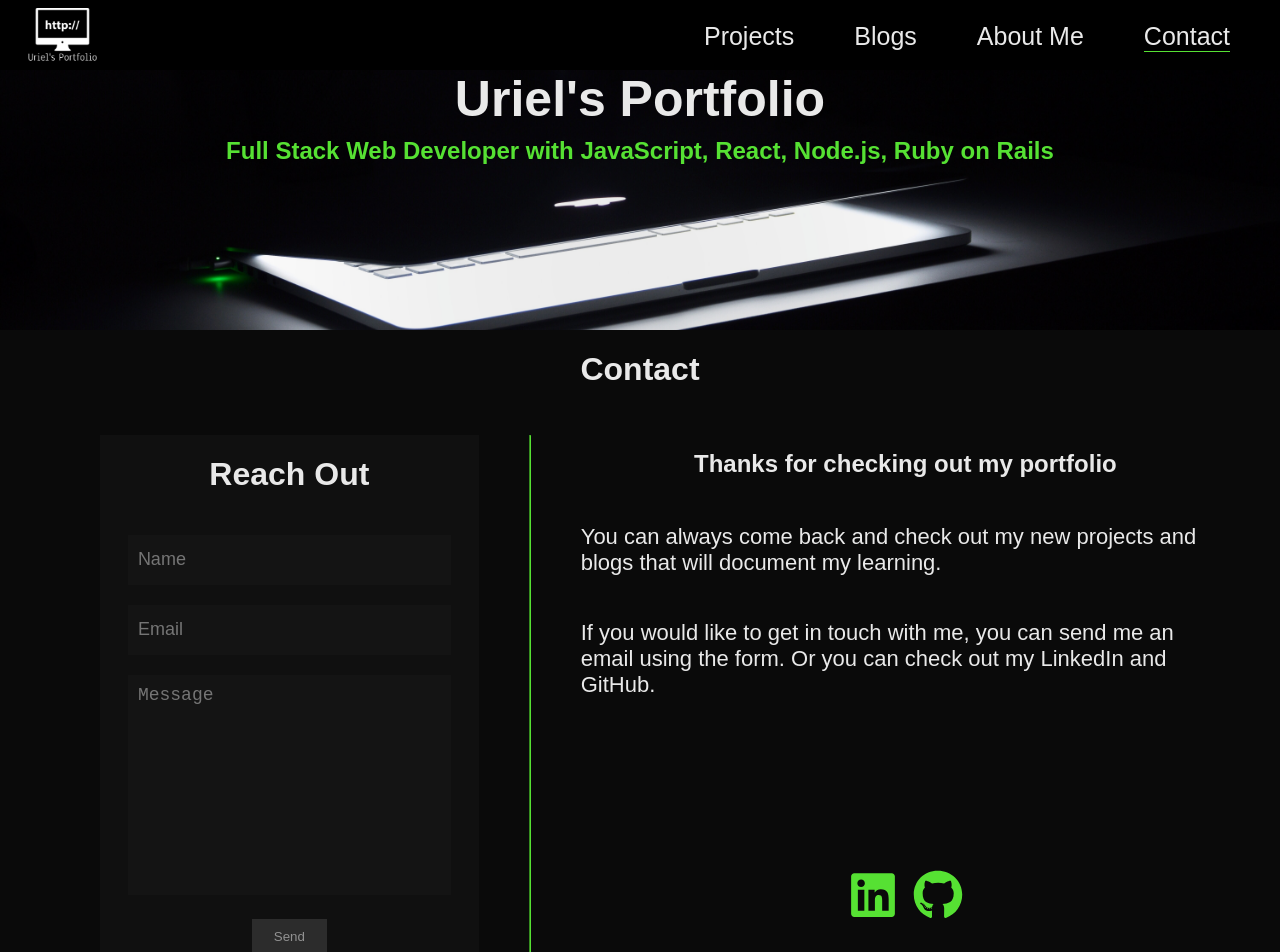
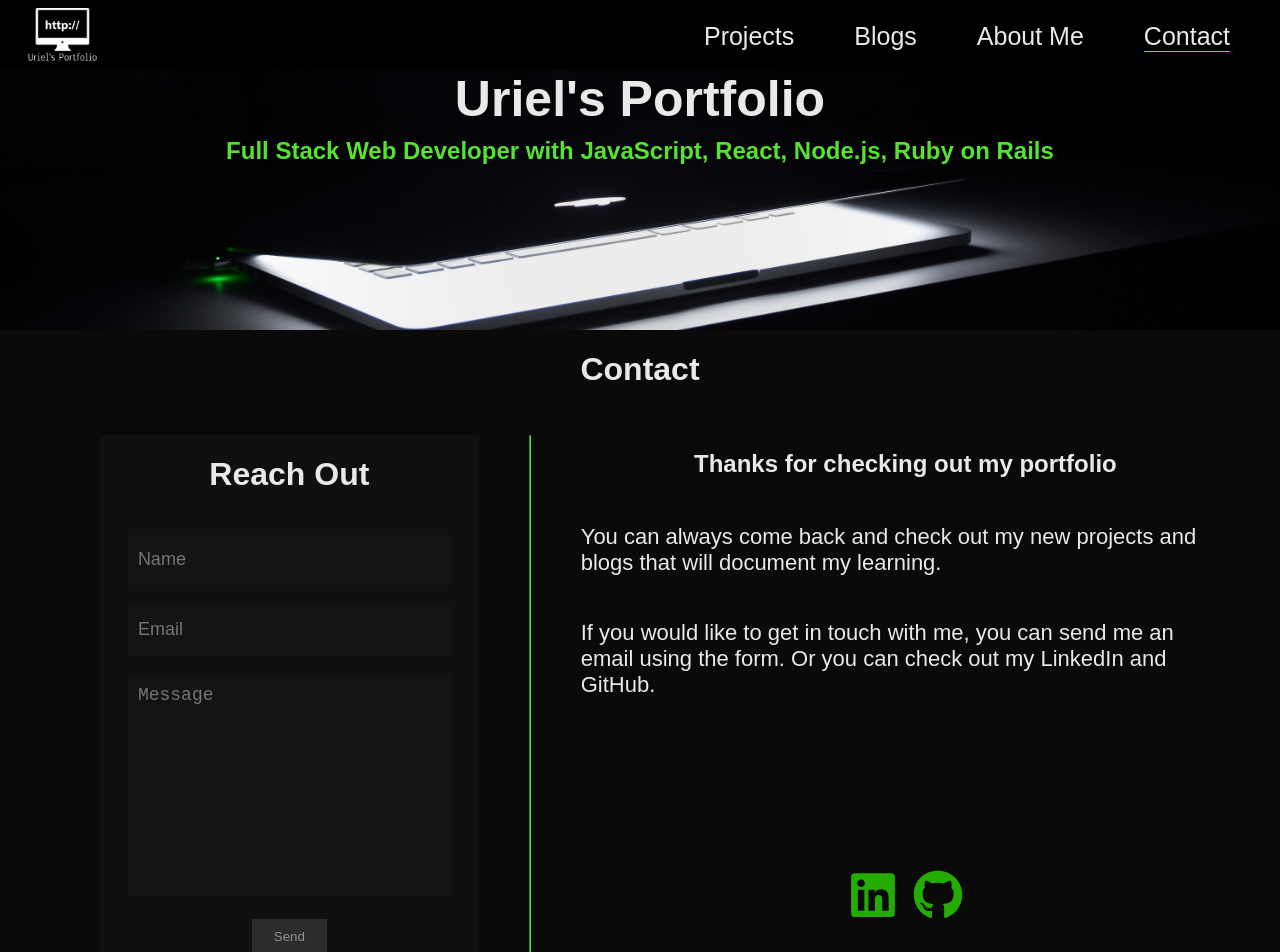
Before and after one commit to codenameuriel/portfolio, a React (Create React App) app: page /contact in a window 1280 px wide. Shown: the top 952 px of the page. Built offline with nearby package versions, Linux system fonts and the light colour scheme; no server answers; a web font is replaced by a local one.

Commit message:
add styling to icons

```diff
--- a/src/components/Contact/Contact.js
+++ b/src/components/Contact/Contact.js
@@ -2,7 +2,7 @@ import React, { Component } from 'react';
 import ContactStyles from './Contact.module.css';
 import emailjs from 'emailjs-com';
 import { templateKey, userKey } from '../../key';
-import { FaLinkedin, FaGithub } from 'react-icons/fa'
+import { FaLinkedin, FaGithub } from 'react-icons/fa';
 
 class Contact extends Component {
   state = {
@@ -135,8 +135,14 @@ class Contact extends Component {
               If you would like to get in touch with me, you can send me an email using the form. Or you can check out my LinkedIn and GitHub.
             </p>
             <div className={ContactStyles.Icons}>
-              <FaLinkedin className={ContactStyles.Linkedin}/>
-              <FaGithub className={ContactStyles.Github}/>
+              <a
+                href="https://www.linkedin.com/in/uriel-rodriguez-9ab2946b/"
+                target="_blank"
+                rel="noopener noreferrer"><FaLinkedin className={ContactStyles.Linkedin}/></a>
+              <a
+                href="https://github.com/codenameuriel"
+                target="_blank"
+                rel="noopener noreferrer"><FaGithub className={ContactStyles.Github}/></a>
             </div>
           </div>
         </div>
--- a/src/components/Contact/Contact.module.css
+++ b/src/components/Contact/Contact.module.css
@@ -81,14 +81,18 @@
 .Linkedin {
   height: 50px;
   width: 50px;
+  color: #24ac03;
+  margin-right: 15px;
+}
+
+.Linkedin:hover, .Github:hover {
   color: #56e133;
-  margin-right: 15px;
 }
 
 .Github {
   height: 50px;
   width: 50px;
-  color: #56e133;
+  color: #24ac03;
 }
 
 .Info {
```
